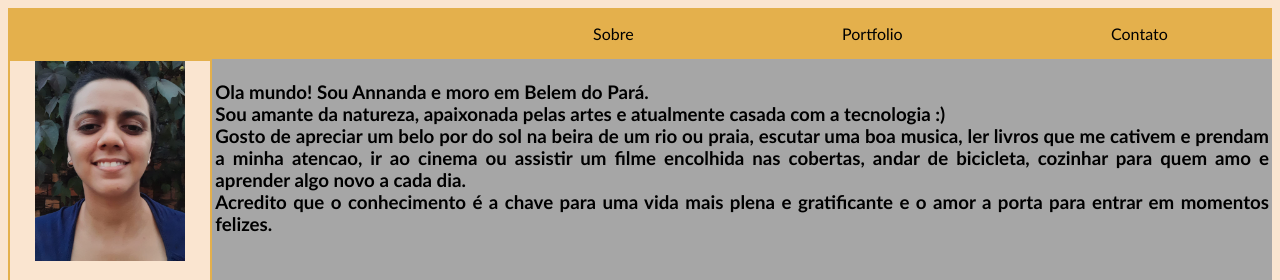
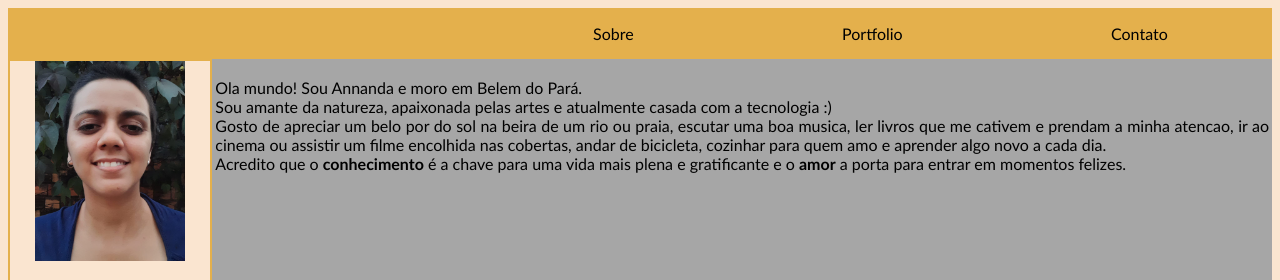
Before and after one commit to asnts/portfolio_annanda, a plain HTML site: page index.html in a window 1280 px wide. Shown: the top 280 px of the page. Drawn offline with Linux system fonts and the light colour scheme.

Commit message:
feat: update fonte

```diff
--- a/index.html
+++ b/index.html
@@ -40,12 +40,14 @@
         </aside>
 
         <section class="container_sobre">
-            <h3>Ola mundo! Sou Annanda e moro em Belem do Pará. <br>
+            <p>Ola mundo! Sou Annanda e moro em Belem do Pará. <br>
             Sou amante da natureza, apaixonada pelas artes e atualmente casada com a tecnologia :) <br>
             Gosto de apreciar um belo por do sol na beira de um rio ou praia, escutar uma boa musica,
             ler livros que me cativem e prendam a minha atencao, ir ao cinema ou assistir um filme encolhida nas cobertas,
             andar de bicicleta, cozinhar para quem amo e aprender algo novo a cada dia. <br>
-            Acredito que o <strong>conhecimento</strong> é a chave para uma vida mais plena e gratificante e o <strong>amor</strong> a porta para entrar em momentos felizes.</h3>
+            Acredito que o <strong>conhecimento</strong> é a chave para uma vida mais plena e gratificante e o <strong>amor</strong> a porta para entrar em momentos felizes.</p>
+
+
 
 
 
```
